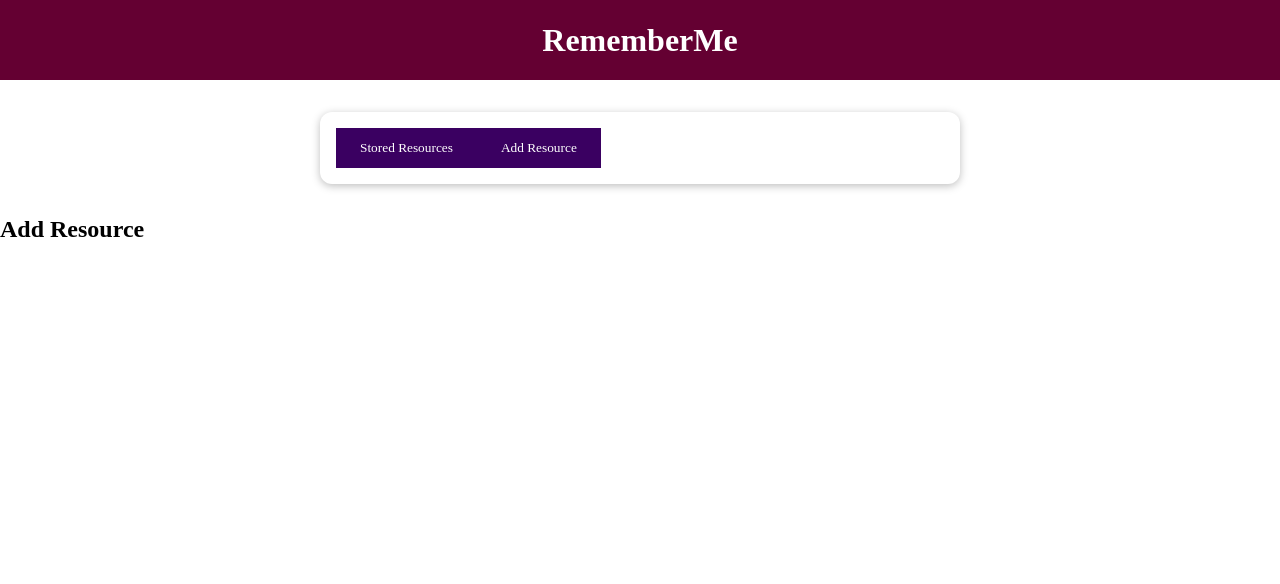
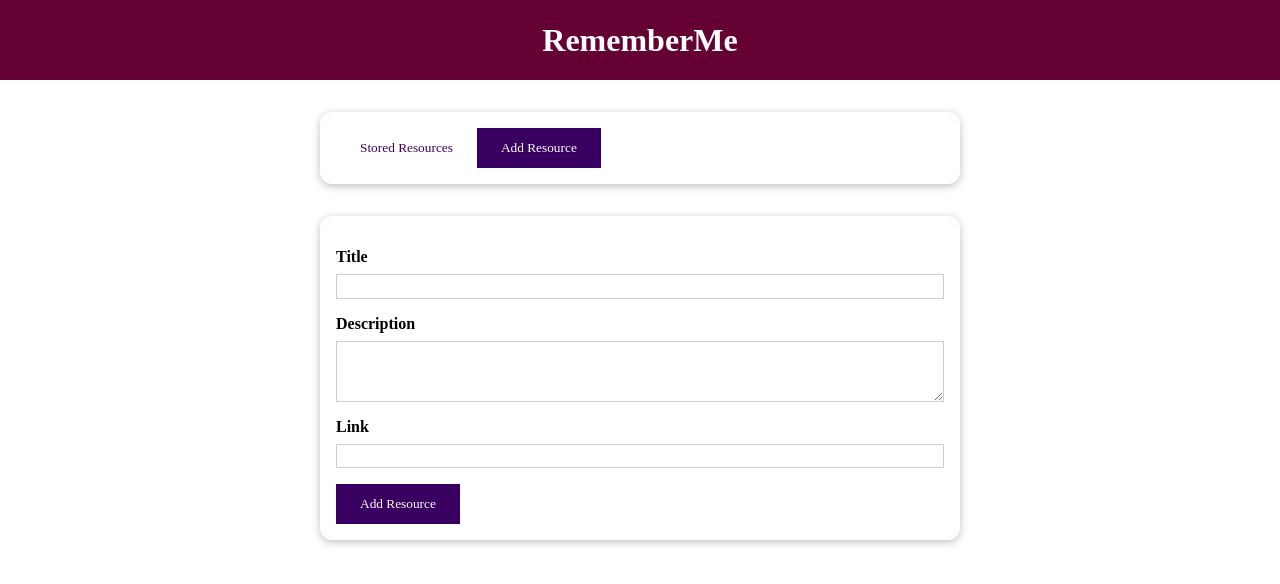
Before and after one commit to daedalus1215/shiny-octo-engine, a Vue app: page / in a window 1280 px wide. Both pictures are taken after a click on the button "Add Resource". Shown: the top 584 px of the page. Built offline with nearby package versions, Linux system fonts and the light colour scheme.

Commit message:
Begin to addResource component

```diff
--- a/src/components/learning-resources/AddResource.vue
+++ b/src/components/learning-resources/AddResource.vue
@@ -1,3 +1,61 @@
 <template>
-    <h2>Add Resource</h2>
+    <base-card>
+        <form>
+            <div class="form-control">
+                <label for="title">Title</label>
+                <input id="title" name="title" type="text" ref="titleInput">
+            </div>
+            <div class="form-control">
+                <label for="title">Description</label>
+                <textarea id="description" name="description" rows="3" ref="descInput"></textarea>
+            </div>
+            <div class="form-control">
+                <label for="link">Link</label>
+                <input id="link" name="link" type="url" ref="linkInput"></input>
+            </div>
+            <div>
+                <base-button type="submit">Add Resource</base-button>
+            </div>
+        </form>
+    </base-card>
 </template>
+
+<script>
+export default {
+    inject: ['addResource'],
+    methods: {
+        submitData() {
+            const enteredTitle = this.$refs.titleInput.value;
+            const enteredDescription = this.$refs.descInput.value;
+            const enteredUrl = this.$refs.linkInput.value;
+            //@TODO: Left off here
+            this.addResource
+        }
+    }
+}
+</script>
+
+<style scoped>
+input:focus,
+textarea:focus {
+    outline:none;
+    border-color: #3a0061;
+    background-color: #f7ebff;
+}
+.form-control {
+    margin: 1rem 0;
+}
+input,
+textarea {
+    display: block;
+    width: 100%;
+    font: inherit;
+    padding: 0.15rem;
+    border: 1px solid #ccc;
+}
+label {
+    font-weight: bold;
+    display: block;
+    margin-bottom: 0.5rem;
+}
+</style>
--- a/src/components/learning-resources/TheResource.vue
+++ b/src/components/learning-resources/TheResource.vue
@@ -1,7 +1,10 @@
 <template>
     <base-card>
-        <base-button @click="setSelectedTab('stored-resources')">Stored Resources</base-button>
-        <base-button @click="setSelectedTab('add-resource')">Add Resource</base-button>
+        <base-button @click="setSelectedTab('stored-resources')"
+            :mode="storedResButtonMode">
+            Stored Resources
+        </base-button>
+        <base-button @click="setSelectedTab('add-resource')" :mode="addResButtonMode">Add Resource</base-button>
     </base-card>
     <component :is="selectedTab"></component>
 </template>
@@ -25,12 +28,31 @@ export default {
     },
     provide() {
         return {
-            resources: this.storedResources
+            resources: this.storedResources,
+            addResource: this.addResource
+        }
+    },
+    computed: {
+        storedResButtonMode() {
+            return this.selectedTab === 'stored-resources' ? null : 'flat';
+        },
+        addResButtonMode() {
+            return this.selectedTab === 'add-resource' ? null : 'flat';
         }
     },
     methods: {
         setSelectedTab(tab) {
             this.selectedTab = tab;
+        },
+        addResource(title, description, url) {
+            const newResource = {
+                id: new Date().toString(),
+                title: title,
+                description:description,
+                link: url
+            };
+            this.storedResources.unshift(newResource);
+            this.selectedTab = 'stored-resources';
         }
     }
 }
```
